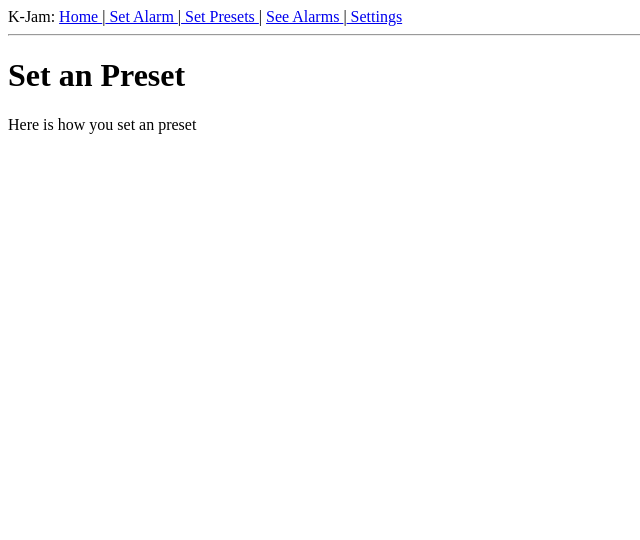
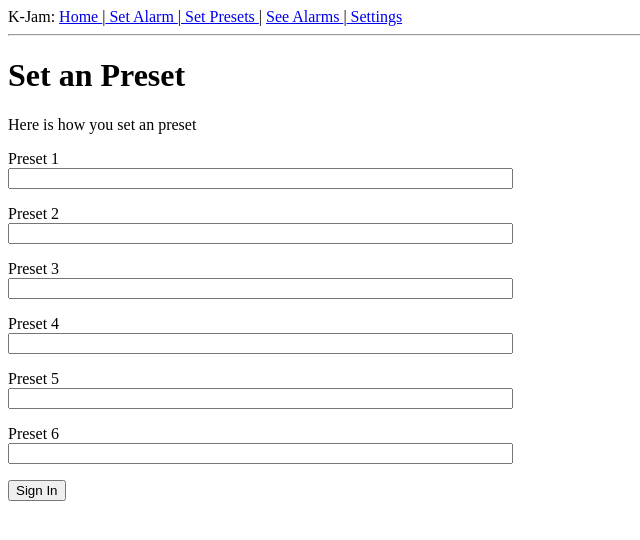
Before and after one commit to kevans05/internetAlarmClock, a Flask app: page /presets in a window 1280 px wide. Shown: the top 540 px of the page, without its empty margins (0-640 px from the left). Run offline with Flask 2, Linux system fonts and the light colour scheme; parts of the project's set-up code (start-up, migrations or seed data) failed here and were passed over.

Commit message:
have user entry

```diff
--- a/flaskServer/app/forms.py
+++ b/flaskServer/app/forms.py
@@ -3,7 +3,23 @@ from wtforms import TextField, BooleanField
 from wtforms.widgets import ListWidget
 from wtforms.validators import Required
 
-class LoginForm(Form):
-    selectingPreSet = ListWidget(html_tag = ,prefix_label=True)
+class creatAlarm(Form):
+    day = TextField('day', validators = [Required()])
+    mounth = TextField('mounth', validators = [Required()])
+    year = TextField('year', validators = [Required()])
+    hour = TextField('hour', validators = [Required()])
+    min = TextField('min', validators = [Required()])
+ #   selectingPreSet = ListWidget(html_tag = ,prefix_label=True)
     userSite = BooleanField('userSite', default = False)
     webaddress = TextField('webaddress', validators = [Required()])
+
+class creatPresets(Form):
+    presets1 = TextField('presets1', validators = [Required()])
+    presets2 = TextField('presets2', validators = [Required()])
+    presets3 = TextField('presets3', validators = [Required()])
+    presets4 = TextField('presets4', validators = [Required()])
+    presets5 = TextField('presets5', validators = [Required()])
+    presets6 = TextField('presets6', validators = [Required()])
+
+class setSetting(Form):
+    location = TextField('location', validators = [Required()])
--- a/flaskServer/app/templates/setPreset.html
+++ b/flaskServer/app/templates/setPreset.html
@@ -3,4 +3,31 @@
 <h1>Set an Preset</h1>
 
 <p>Here is how you set an preset</p>
+<form>
+   <p>
+        Preset 1<br>
+        {{form.presets1(size=60)}}<br>
+   </p>
+   <p>
+        Preset 2<br>
+        {{form.presets2(size=60)}}<br>
+   </p>
+   <p>
+        Preset 3<br>
+        {{form.presets3(size=60)}}<br>
+   </p>
+   <p>
+        Preset 4<br>
+        {{form.presets4(size=60)}}<br>
+   </p>
+   <p>
+        Preset 5<br>
+        {{form.presets5(size=60)}}<br>
+   </p>
+   <p>
+        Preset 6<br>
+        {{form.presets6(size=60)}}<br>
+    </p>
+    <p><input type="submit" value="Sign In"></p>
+</form>
 {% endblock %}
--- a/flaskServer/app/templates/settings.html
+++ b/flaskServer/app/templates/settings.html
@@ -3,4 +3,8 @@
 <h1>Settings</h1>
 
 <p>Here is how you set an wifi</p>
+<p>
+    what is your location<br>
+        {{form.location(size=80)}}<br>
+   </p>
 {% endblock %}
--- a/flaskServer/app/views.py
+++ b/flaskServer/app/views.py
@@ -1,6 +1,6 @@
 __author__ = 'Kevans05'
 from flask import render_template, flash, redirect
-from forms import LoginForm
+from forms import creatAlarm, creatPresets, setSetting
 from app import app
 
 @app.route('/')
@@ -10,12 +10,13 @@ def index():
 
 @app.route('/setAlarm', methods = ['GET', 'POST'])
 def setAlarm():
-    form = LoginForm()
-    return render_template('setAlarm.html',title = 'Sign In',form = form)
+    form = creatAlarm()
+    return render_template('setAlarm.html',title = 'Set Alarm',form = form)
 
 @app.route('/presets')
 def presets():
-    return render_template("setPreset.html", title = 'Set Presets')
+    form = creatPresets()
+    return render_template("setPreset.html", title = 'Set Presets', form = form)
 
 @app.route('/viewAlarms')
 def viewAlarms():
@@ -23,4 +24,5 @@ def viewAlarms():
 
 @app.route('/settings')
 def settings():
-    return render_template("settings.html", title = 'Settings')
+    form = setSetting()
+    return render_template("settings.html", title = 'Settings',form = form)
```
Also changed, not shown: flaskServer/app/templates/setAlarm.html (+5 -2 lines), 2 other files.
